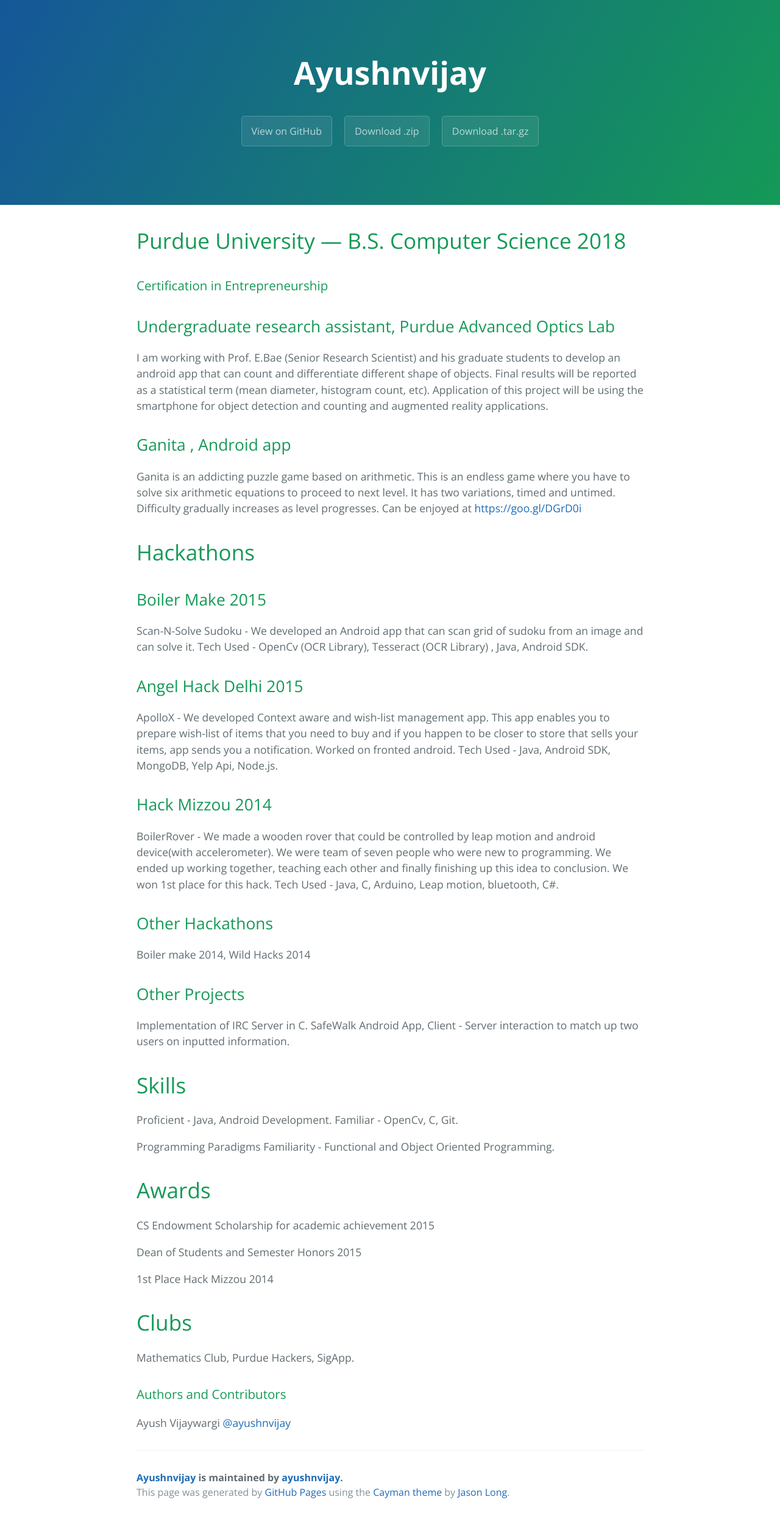
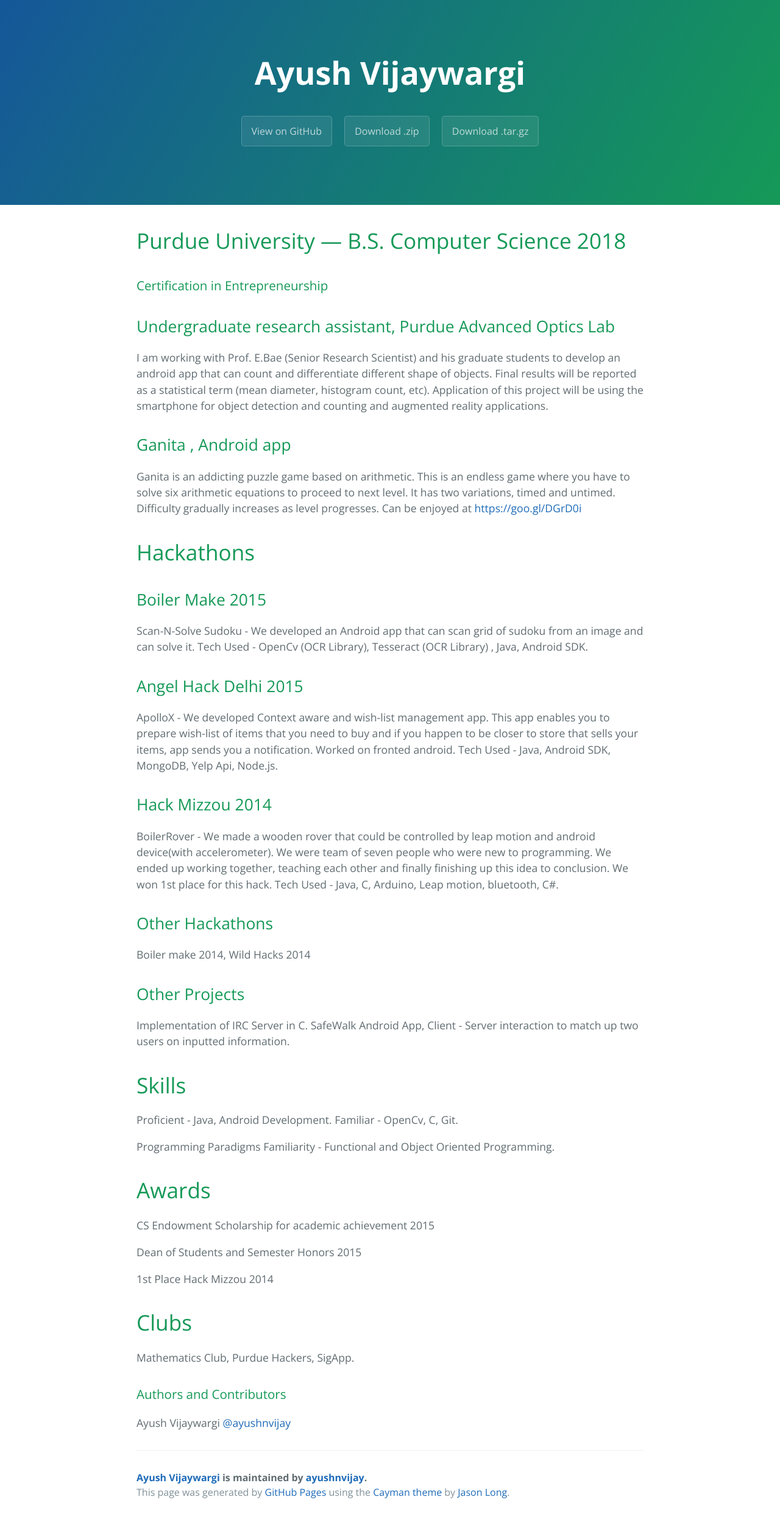
Before and after one commit to ayushnvijay/ayushnvijay, a plain HTML site: page index.html in a window 1280 px wide. Shown: the whole page at 61% size. Drawn offline with nearby package versions, Linux system fonts and the light colour scheme.

```diff
--- a/index.html
+++ b/index.html
@@ -2,7 +2,7 @@
 <html lang="en-us">
   <head>
     <meta charset="UTF-8">
-    <title>Ayushnvijay by ayushnvijay</title>
+    <title>Ayush Vijaywargi by ayushnvijay</title>
     <meta name="viewport" content="width=device-width, initial-scale=1">
     <link rel="stylesheet" type="text/css" href="stylesheets/normalize.css" media="screen">
     <link href='https://fonts.googleapis.com/css?family=Open+Sans:400,700' rel='stylesheet' type='text/css'>
@@ -11,7 +11,7 @@
   </head>
   <body>
     <section class="page-header">
-      <h1 class="project-name">Ayushnvijay</h1>
+      <h1 class="project-name">Ayush Vijaywargi</h1>
       <h2 class="project-tagline"></h2>
       <a href="https://github.com/ayushnvijay/ayushnvijay" class="btn">View on GitHub</a>
       <a href="https://github.com/ayushnvijay/ayushnvijay/zipball/master" class="btn">Download .zip</a>
@@ -91,7 +91,7 @@ SafeWalk Android App, Client - Server interaction to match up two users on input
 <p>Ayush Vijaywargi <a href="https://github.com/ayushnvijay" class="user-mention">@ayushnvijay</a></p>
 
       <footer class="site-footer">
-        <span class="site-footer-owner"><a href="https://github.com/ayushnvijay/ayushnvijay">Ayushnvijay</a> is maintained by <a href="https://github.com/ayushnvijay">ayushnvijay</a>.</span>
+        <span class="site-footer-owner"><a href="https://github.com/ayushnvijay/ayushnvijay">Ayush Vijaywargi</a> is maintained by <a href="https://github.com/ayushnvijay">ayushnvijay</a>.</span>
 
         <span class="site-footer-credits">This page was generated by <a href="https://pages.github.com">GitHub Pages</a> using the <a href="https://github.com/jasonlong/cayman-theme">Cayman theme</a> by <a href="https://twitter.com/jasonlong">Jason Long</a>.</span>
       </footer>
```
Also changed, not shown: params.json (+1 -1 lines).
